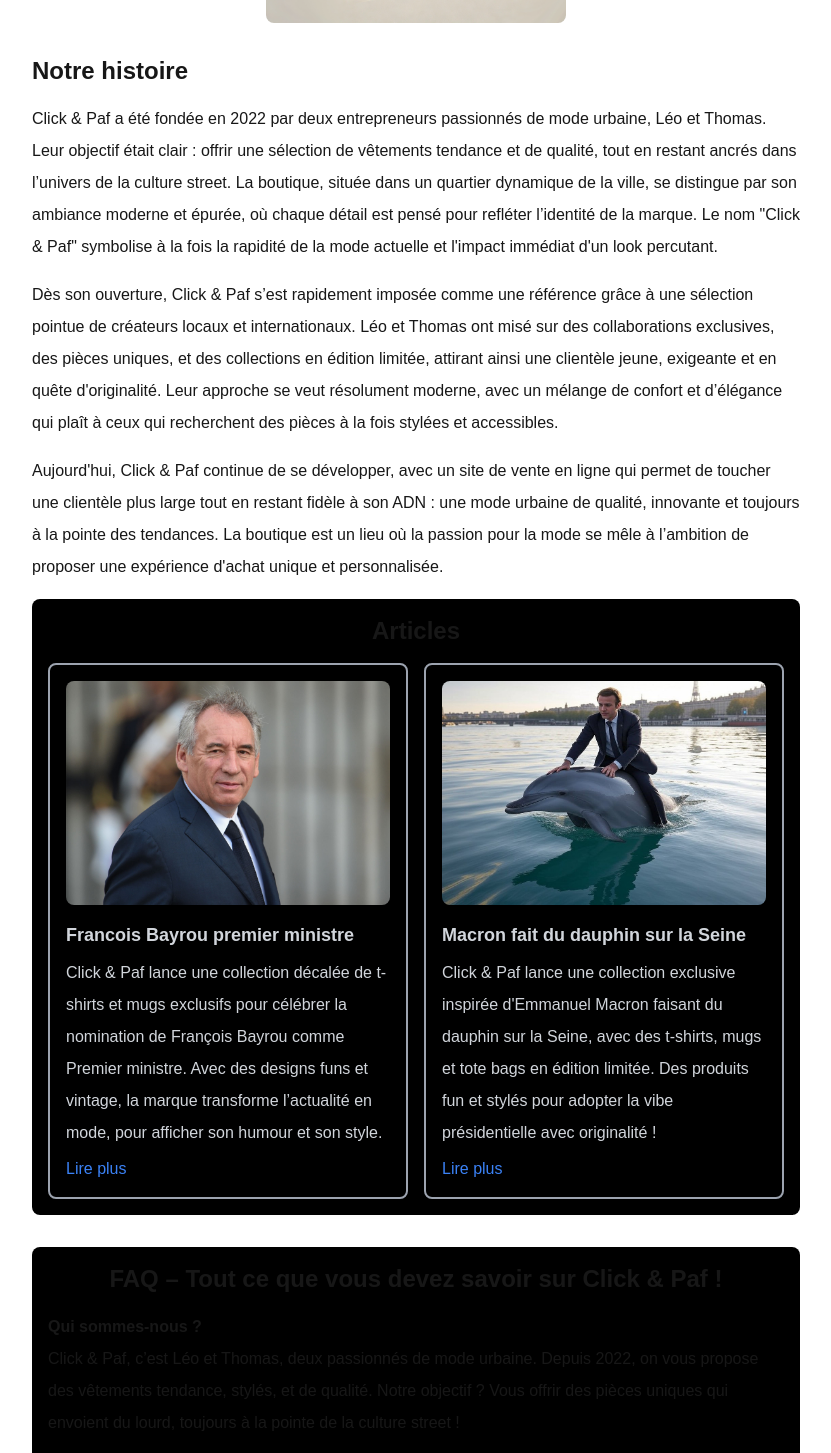
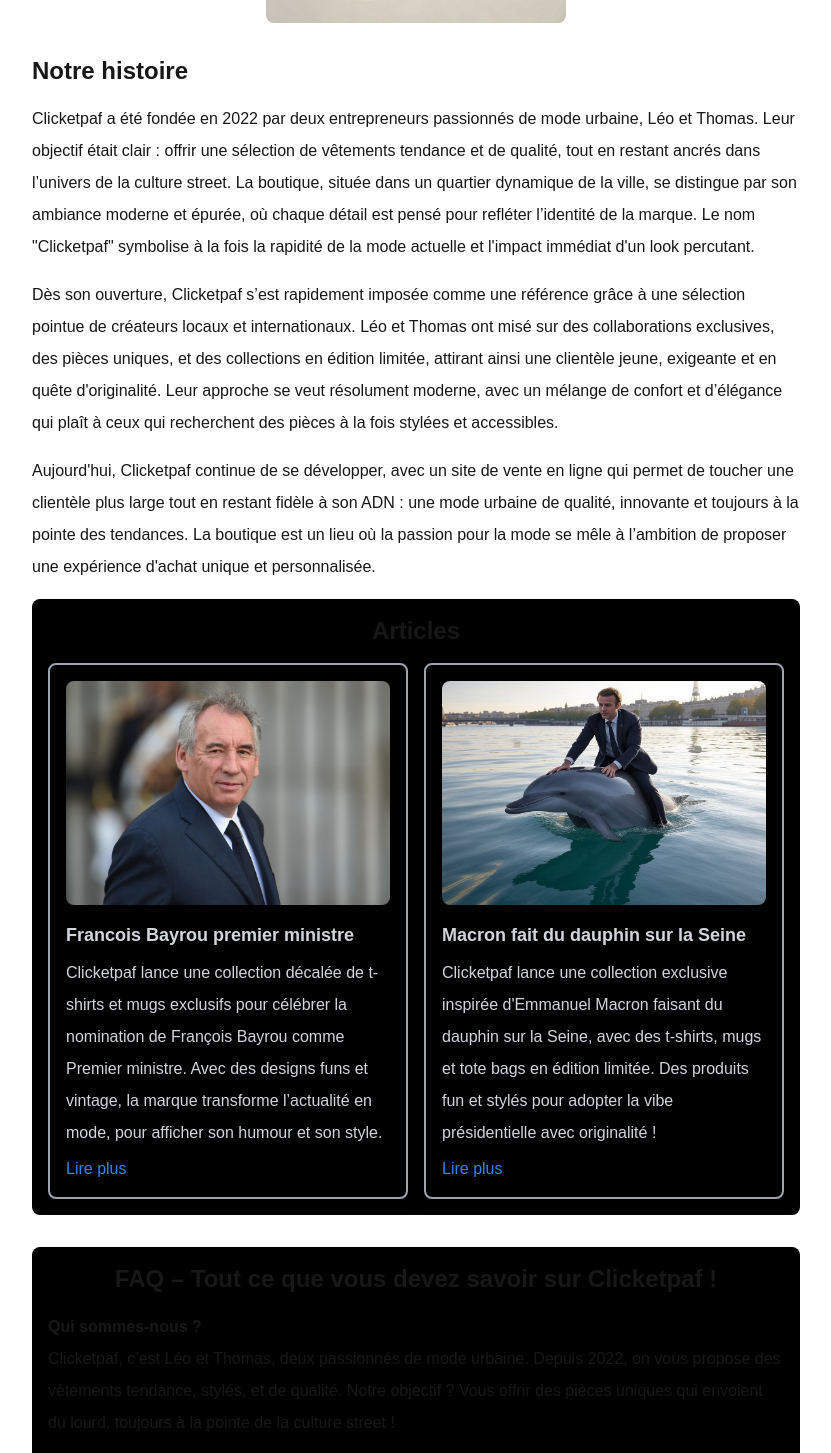
Before and after one commit to adrienqua/clicketpaf, a Next.js app: page / in a window 1280 px wide. Shown: the part 357-1810 px from the top of the page, without its empty margins (224-1055 px from the left). Built offline with nearby package versions, Linux system fonts and the light colour scheme.

Commit message:
fix: rename click & paf

```diff
--- a/app/blog/page.tsx
+++ b/app/blog/page.tsx
@@ -1,23 +1,13 @@
-import Image from "next/image";
+import Image from "next/image"
 
-import type { Metadata } from "next";
+import type { Metadata } from "next"
 
 export const metadata: Metadata = {
-  title:
-    "Blog Click et paf - Des vêtements instantanés inspirés par l'actu en temps réel",
+    title: "Blog Clicketpaf - Des vêtements instantanés inspirés par l'actu en temps réel",
     description:
         "Clicketpaf, la marque qui transforme l'actu en style ! Des vêtements fun, instantanés et ultra-tendances, créés pour vibrer avec le buzz. Porte l'instant, exprime-toi, et fais tourner les têtes avec Clicketpaf !",
-  keywords: [
-    "clicketpaf",
-    "click & paf",
-    "click",
-    "paf",
-    "mode",
-    "tendances",
-    "style",
-    "paf le chien",
-  ],
-};
+    keywords: ["clicketpaf", "click & paf", "click", "paf", "mode", "tendances", "style", "paf le chien"],
+}
 
 export default function Blog() {
     return (
@@ -25,8 +15,7 @@ export default function Blog() {
             <h1 className="text-3xl font-bold mb-4">Blog</h1>
             <article>
                 <h1 className="font-bold text-2xl mb-4">
-          François Bayrou à Matignon : des t-shirts et mugs exclusifs signés
-          Clicketpaf !
+                    François Bayrou à Matignon : des t-shirts et mugs exclusifs signés Clicketpaf !
                 </h1>
                 <Image
                     src="/img/clicketpaf_collab_francois_bayrou_premier_ministre.jpg"
@@ -56,5 +45,5 @@ export default function Blog() {
                 </p>
             </article>
         </main>
-  );
+    )
 }
--- a/app/contact/page.tsx
+++ b/app/contact/page.tsx
@@ -1,36 +1,21 @@
-import type { Metadata } from "next";
+import type { Metadata } from "next"
 
 export const metadata: Metadata = {
-  title: "Click & Paf - Nous contacter",
+    title: "Clicketpaf - Nous contacter",
     description:
         "Vous avez une question ou une idée à partager ? L'équipe de Click & Paf est là pour vous répondre. Contactez-nous pour discuter mode, tendances, ou simplement dire bonjour !",
-  keywords: [
-    "clicketpaf",
-    "click & paf",
-    "click",
-    "paf",
-    "mode",
-    "tendances",
-    "style",
-    "paf le chien",
-    "contact",
-  ],
-};
+    keywords: ["clicketpaf", "click & paf", "click", "paf", "mode", "tendances", "style", "paf le chien", "contact"],
+}
 
 export default function Contact() {
     return (
         <main className="flex flex-col container mx-auto items-center justify-center min-h-screen max-w-[800px] px-4">
-      <h2 className="text-3xl font-semibold text-center text-white mb-6">
-        Nous contacter
-      </h2>
+            <h2 className="text-3xl font-semibold text-center text-white mb-6">Nous contacter</h2>
             <div className="min-w-full sm:min-w-[450px] mx-auto p-6 rounded-lg shadow-md">
                 <form action="#" method="POST">
                     <div className="space-y-4">
                         <div>
-              <label
-                htmlFor="name"
-                className="block text-sm font-medium text-gray-300"
-              >
+                            <label htmlFor="name" className="block text-sm font-medium text-gray-300">
                                 Votre nom
                             </label>
                             <input
@@ -43,10 +28,7 @@ export default function Contact() {
                         </div>
 
                         <div>
-              <label
-                htmlFor="email"
-                className="block text-sm font-medium text-gray-300"
-              >
+                            <label htmlFor="email" className="block text-sm font-medium text-gray-300">
                                 Votre adresse email
                             </label>
                             <input
@@ -59,10 +41,7 @@ export default function Contact() {
                         </div>
 
                         <div>
-              <label
-                htmlFor="message"
-                className="block text-sm font-medium text-gray-300"
-              >
+                            <label htmlFor="message" className="block text-sm font-medium text-gray-300">
                                 Votre message
                             </label>
                             <textarea
@@ -86,5 +65,5 @@ export default function Contact() {
                 </form>
             </div>
         </main>
-  );
+    )
 }
--- a/app/histoire/page.tsx
+++ b/app/histoire/page.tsx
@@ -1,23 +1,13 @@
-import Image from "next/image";
+import Image from "next/image"
 
-import type { Metadata } from "next";
+import type { Metadata } from "next"
 
 export const metadata: Metadata = {
-  title: "Click & Paf - Notre histoire",
+    title: "Clicketpaf - Notre histoire",
     description:
         "Click & Paf, c’est l’histoire d’une mode qui claque : des pièces limitées, un style urbain affûté, et des valeurs qui comptent. De l’actu aux tendances, on capte l’instant pour créer une vibe unique. Prêt à porter du vrai, du rare, du toi ?",
-  keywords: [
-    "clicketpaf",
-    "click & paf",
-    "click",
-    "paf",
-    "mode",
-    "tendances",
-    "style",
-    "paf le chien",
-    "histoire",
-  ],
-};
+    keywords: ["clicketpaf", "click & paf", "click", "paf", "mode", "tendances", "style", "paf le chien", "histoire"],
+}
 
 export default function Histoire() {
     return (
@@ -36,28 +26,28 @@ export default function Histoire() {
                 <div className="mb-8">
                     <h2 className="text-2xl font-bold mb-4">Notre vibe</h2>
                     <p className="mb-4 leading-loose">
-            {`Fondée en 2022 par Léo et Thomas, deux passionnés de mode street, Click & Paf, c’est l’histoire d’une idée simple mais percutante : des vêtements en édition limitée, inspirés par l’actu et les tendances les plus fraîches. Notre concept ? Attraper l’essence du moment et la transformer en pièces qui claquent. Le nom "Click & Paf" dit tout : un clic, et paf, t’as ton look.`}
+                        {`Fondée en 2022 par Léo et Thomas, deux passionnés de mode street, Clicketpaf, c’est l’histoire d’une idée simple mais percutante : des vêtements en édition limitée, inspirés par l’actu et les tendances les plus fraîches. Notre concept ? Attraper l’essence du moment et la transformer en pièces qui claquent. Le nom "Clicketpaf" dit tout : un clic, et paf, t’as ton look.`}
                     </p>
                     <p className="mb-4 leading-loose">
                         {`Dès le départ, on a misé sur l’originalité à 100%. Collaborations exclusives, pièces uniques, drops inattendus... Chez nous, chaque vêtement raconte une histoire et s’adresse à ceux qui veulent porter quelque chose de vrai, de rare, et surtout qui leur ressemble. On parle aux esprits curieux, aux amateurs de style qui veulent du neuf sans compromis.`}
                     </p>
                     <p className="mb-4 leading-loose">
-            {`Aujourd’hui, Click & Paf, c’est bien plus qu’une boutique : c’est un mood, une communauté, un rendez-vous pour tous ceux qui aiment se démarquer avec du sens. Avec notre shop en ligne, on touche la vibe d’une génération connectée, sans perdre notre truc : proposer une mode urbaine, qualitative et toujours en mouvement. Chez Click & Paf, on ne suit pas les tendances, on les crée et on les laisse parler pour toi.`}
+                        {`Aujourd’hui, Clicketpaf, c’est bien plus qu’une boutique : c’est un mood, une communauté, un rendez-vous pour tous ceux qui aiment se démarquer avec du sens. Avec notre shop en ligne, on touche la vibe d’une génération connectée, sans perdre notre truc : proposer une mode urbaine, qualitative et toujours en mouvement. Chez Clicketpaf, on ne suit pas les tendances, on les crée et on les laisse parler pour toi.`}
                     </p>
                 </div>
                 <div className="mb-8">
                     <h2 className="text-2xl font-bold mb-4">Nos valeurs</h2>
                     <p className="mb-4 leading-loose">
-            {`Chez Click & Paf, on ne se contente pas de créer des vêtements, on imagine des pièces qui ont du sens. Loin des productions de masse, on mise sur la qualité, l’authenticité et surtout, le Made in France. Chaque pièce est fabriquée avec soin, pour que tu portes non seulement un style unique, mais aussi un produit qui soutient l’artisanat local et l’économie de notre pays.`}
+                        {`Chez Clicketpaf, on ne se contente pas de créer des vêtements, on imagine des pièces qui ont du sens. Loin des productions de masse, on mise sur la qualité, l’authenticité et surtout, le Made in France. Chaque pièce est fabriquée avec soin, pour que tu portes non seulement un style unique, mais aussi un produit qui soutient l’artisanat local et l’économie de notre pays.`}
                     </p>
                     <p className="mb-4 leading-loose">
-            {`On n'oublie pas notre planète. Chez Click & Paf, on choisit des matières écologiques et durables, parce que la mode doit rimer avec respect de l’environnement. On croit fermement qu’on peut allier style et conscience écologique, sans faire de compromis. Chaque collection est pensée pour réduire notre empreinte tout en restant à la pointe de la tendance.`}
+                        {`On n'oublie pas notre planète. Chez Clicketpaf, on choisit des matières écologiques et durables, parce que la mode doit rimer avec respect de l’environnement. On croit fermement qu’on peut allier style et conscience écologique, sans faire de compromis. Chaque collection est pensée pour réduire notre empreinte tout en restant à la pointe de la tendance.`}
                     </p>
                     <p className="mb-4 leading-loose">
-            {`Mais ce n’est pas tout : une partie de nos bénéfices est reversée à des associations qui font bouger les choses. Parce qu’on veut que notre impact dépasse celui de la mode. En achetant chez Click & Paf, tu fais partie d’un mouvement qui soutient des causes importantes et qui cherche à rendre le monde un peu meilleur, une pièce à la fois.`}
+                        {`Mais ce n’est pas tout : une partie de nos bénéfices est reversée à des associations qui font bouger les choses. Parce qu’on veut que notre impact dépasse celui de la mode. En achetant chez Clicketpaf, tu fais partie d’un mouvement qui soutient des causes importantes et qui cherche à rendre le monde un peu meilleur, une pièce à la fois.`}
                     </p>
                 </div>
             </article>
         </main>
-  );
+    )
 }
--- a/app/page.tsx
+++ b/app/page.tsx
@@ -8,7 +8,7 @@ export const metadata: Metadata = {}
 export default function Home() {
     return (
         <main className="flex flex-col container mx-auto items-center justify-center min-h-screen max-w-[800px] px-4">
-            <h1 className="text-3xl font-bold mb-4">Click & Paf</h1>
+            <h1 className="text-3xl font-bold mb-4">ClicketPaf</h1>
             <Image
                 src="/img/clicketpaf_logo_large.jpg"
                 alt="Histoire de Clicketpaf"
@@ -19,15 +19,15 @@ export default function Home() {
             <div>
                 <h2 className="text-2xl font-bold mb-4">Notre histoire</h2>
                 <p className="mb-4 leading-loose">
-                    {` Click & Paf a été fondée en 2022 par deux entrepreneurs passionnés de mode urbaine, Léo et Thomas.
+                    {` Clicketpaf a été fondée en 2022 par deux entrepreneurs passionnés de mode urbaine, Léo et Thomas.
                     Leur objectif était clair : offrir une sélection de vêtements tendance et de qualité, tout en
                     restant ancrés dans l’univers de la culture street. La boutique, située dans un quartier dynamique
                     de la ville, se distingue par son ambiance moderne et épurée, où chaque détail est pensé pour
-                    refléter l’identité de la marque. Le nom "Click & Paf" symbolise à la fois la rapidité de la mode
+                    refléter l’identité de la marque. Le nom "Clicketpaf" symbolise à la fois la rapidité de la mode
                     actuelle et l'impact immédiat d'un look percutant.`}
                 </p>
                 <p className="mb-4 leading-loose">
-                    {`Dès son ouverture, Click & Paf s’est rapidement imposée comme une référence grâce à une sélection
+                    {`Dès son ouverture, Clicketpaf s’est rapidement imposée comme une référence grâce à une sélection
                     pointue de créateurs locaux et internationaux. Léo et Thomas ont misé sur des collaborations
                     exclusives, des pièces uniques, et des collections en édition limitée, attirant ainsi une clientèle
                     jeune, exigeante et en quête d'originalité. Leur approche se veut résolument moderne, avec un
@@ -35,7 +35,7 @@ export default function Home() {
                     accessibles.`}
                 </p>
                 <p className="mb-4 leading-loose">
-                    {`Aujourd'hui, Click & Paf continue de se développer, avec un site de vente en ligne qui permet de
+                    {`Aujourd'hui, Clicketpaf continue de se développer, avec un site de vente en ligne qui permet de
                     toucher une clientèle plus large tout en restant fidèle à son ADN : une mode urbaine de qualité,
                     innovante et toujours à la pointe des tendances. La boutique est un lieu où la passion pour la mode
                     se mêle à l’ambition de proposer une expérience d'achat unique et personnalisée.`}
@@ -53,7 +53,7 @@ export default function Home() {
                             />
                             <h3 className="text-lg font-bold mb-2 text-gray-300">Francois Bayrou premier ministre</h3>
                             <p className="mb-2 text-gray-300 leading-loose">
-                                {`Click & Paf lance une collection décalée de t-shirts et mugs exclusifs pour célébrer la nomination de François Bayrou comme Premier ministre.
+                                {`Clicketpaf lance une collection décalée de t-shirts et mugs exclusifs pour célébrer la nomination de François Bayrou comme Premier ministre.
                                 Avec des designs funs et vintage, la marque transforme l’actualité en mode, pour afficher son humour et son style.`}
                             </p>
                             <Link href="/blog/article1" className="text-blue-500 hover:underline">
@@ -73,7 +73,7 @@ export default function Home() {
                             </h3>
                             <p className="mb-2 text-gray-300 leading-loose">
                                 {
-                                    "Click & Paf lance une collection exclusive inspirée d'Emmanuel Macron faisant du dauphin sur la Seine, avec des t-shirts, mugs et tote bags en édition limitée. Des produits fun et stylés pour adopter la vibe présidentielle avec originalité !"
+                                    "Clicketpaf lance une collection exclusive inspirée d'Emmanuel Macron faisant du dauphin sur la Seine, avec des t-shirts, mugs et tote bags en édition limitée. Des produits fun et stylés pour adopter la vibe présidentielle avec originalité !"
                                 }
                             </p>
                             <Link href="/blog/article2" className="text-blue-500 hover:underline">
@@ -86,18 +86,18 @@ export default function Home() {
 
             <div className="rounded-lg bg-black p-4 mb-8">
                 <h1 className="font-bold text-2xl mb-4 text-center">
-                    FAQ – Tout ce que vous devez savoir sur Click & Paf !
+                    FAQ – Tout ce que vous devez savoir sur Clicketpaf !
                 </h1>
 
                 <p className="mb-4 leading-loose">
                     <strong className="font-bold">Qui sommes-nous ?</strong> <br />
                     {
-                        "Click & Paf, c’est Léo et Thomas, deux passionnés de mode urbaine. Depuis 2022, on vous propose des vêtements tendance, stylés, et de qualité. Notre objectif ? Vous offrir des pièces uniques qui envoient du lourd, toujours à la pointe de la culture street !"
+                        "Clicketpaf, c’est Léo et Thomas, deux passionnés de mode urbaine. Depuis 2022, on vous propose des vêtements tendance, stylés, et de qualité. Notre objectif ? Vous offrir des pièces uniques qui envoient du lourd, toujours à la pointe de la culture street !"
                     }
                 </p>
 
                 <p className="mb-4 leading-loose">
-                    <strong className="font-bold">{`Pourquoi "Click & Paf" ?`}</strong>
+                    <strong className="font-bold">{`Pourquoi "Clicketpaf" ?`}</strong>
                     <br />
                     {
                         "Le nom représente la vitesse avec laquelle la mode évolue aujourd'hui et l'impact immédiat qu'un look percutant peut avoir. C’est rapide, c’est net, et ça fait le buzz !"
```
Also changed, not shown: app/layout.tsx (+4 -4 lines), app/produits/[slug]/page.tsx (+7 -9 lines), app/produits/page.tsx (+5 -5 lines). Lines whose indentation alone changed are shown as unchanged.
